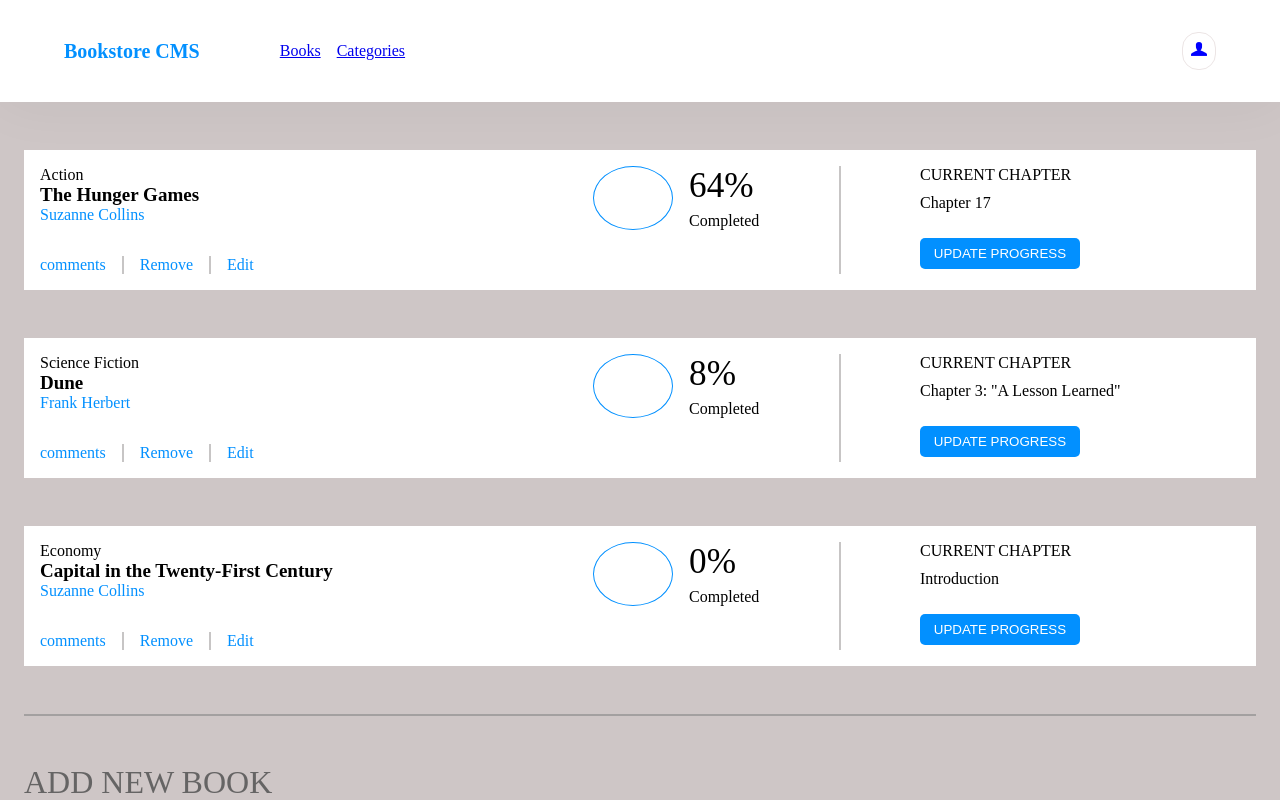
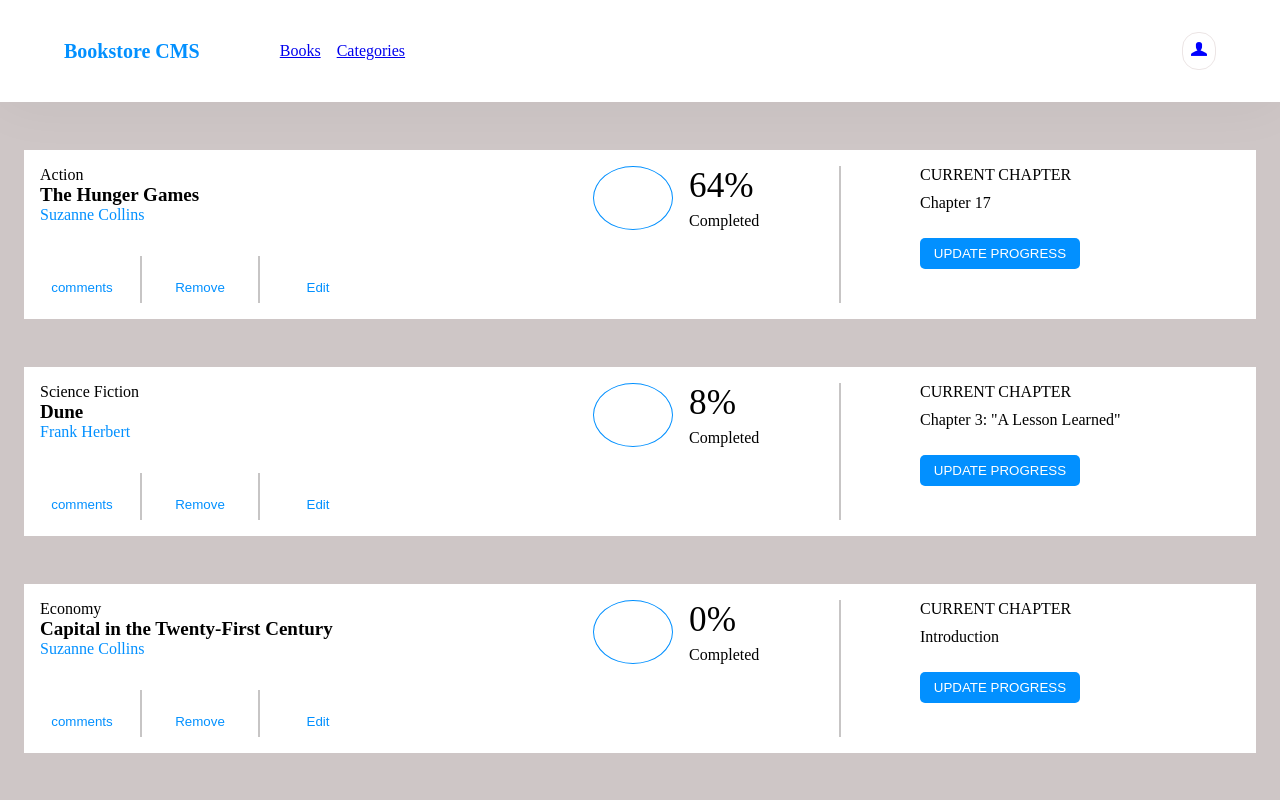
Before and after one commit to fatmahussein/book-store, a React (Create React App) app: page / in a window 1280 px wide. Shown: the top 800 px of the page. Built offline with nearby package versions, Linux system fonts and the light colour scheme.

Commit message:
update README.md

```diff
--- a/package.json
+++ b/package.json
@@ -17,6 +17,7 @@
     "eslint-plugin-jsx-a11y": "^6.7.1",
     "eslint-plugin-react": "^7.33.1",
     "eslint-plugin-react-hooks": "^4.6.0",
+    "prop-types": "^15.8.1",
     "react": "^18.2.0",
     "react-dom": "^18.2.0",
     "react-router-dom": "^6.15.0",
--- /dev/null
+++ b/src/components/BookList.js
@@ -0,0 +1,64 @@
+import React from 'react';
+import PropTypes from 'prop-types';
+import './book.css';
+
+const BookList = ({ books }) => (
+  <div>
+    <ul className="card">
+      {books.map((book) => (
+        <li key={book.id} className="cardlist">
+          <div className="columns">
+            <div className="col1">
+              <p>{book.category}</p>
+              <h1>{book.name}</h1>
+              <p id="author" className="i">
+                {book.author}
+              </p>
+              <div className="comment">
+                <button type="submit" className="i" id="btn">comments</button>
+                <div className="border" />
+                <button type="submit" className="i" id="btn">Remove</button>
+                <div className="border" />
+                <button type="submit" className="i" id="btn">Edit</button>
+              </div>
+            </div>
+
+            <div className="col2">
+              <div className="progress" />
+              <div className="percentage">
+                <p className="Percent">
+                  {book.percentageComplete}
+                  %
+                </p>
+                <p>Completed</p>
+              </div>
+            </div>
+
+            <div className="border" />
+
+            <div className="col3">
+              <p>CURRENT CHAPTER</p>
+              <p>{book.currentChapter}</p>
+              <button type="button">UPDATE PROGRESS</button>
+            </div>
+          </div>
+        </li>
+      ))}
+    </ul>
+  </div>
+);
+
+BookList.propTypes = {
+  books: PropTypes.arrayOf(
+    PropTypes.shape({
+      id: PropTypes.number.isRequired,
+      category: PropTypes.string.isRequired,
+      name: PropTypes.string.isRequired,
+      author: PropTypes.string.isRequired,
+      percentageComplete: PropTypes.number.isRequired,
+      currentChapter: PropTypes.string.isRequired,
+    }),
+  ).isRequired,
+};
+
+export default BookList;
--- a/src/components/Bookcard.js
+++ b/src/components/Bookcard.js
@@ -1,4 +1,4 @@
-import './book.css';
+import BookList from './BookList';
 
 function Bookcard() {
   const books = [
@@ -27,58 +27,7 @@
       id: 3,
     },
   ];
-  return (
-
-    <ul className="card">
-
-      {books.map((book) => (
-
-        <>
-          <li key={book.id} className="cardlist">
-            <div className="columns">
-
-              <div className="col1">
-                <p>{book.category}</p>
-                <h1>{book.name}</h1>
-                <p id="author" className="i">{book.author}</p>
-                <div className="comment">
-                  <p className="i">comments</p>
-                  <div className="border" />
-                  <p className="i">Remove</p>
-                  <div className="border" />
-                  <p className="i">Edit</p>
-                </div>
-              </div>
-
-              <div className="col2">
-                <div className="progress" />
-                <div className="percentage">
-                  <p className="Percent">
-                    {book.percentageComplete}
-                    %
-                  </p>
-
-                  <p>Completed</p>
-                </div>
-              </div>
-
-              <div className="border" />
-
-              <div className="col3">
-                <p>CURRENT CHAPTER</p>
-                <p>{book.currentChapter}</p>
-                <button type="button">UPDATE PROGRESS</button>
-              </div>
-
-            </div>
-          </li>
-        </>
-
-      ))}
-
-    </ul>
-
-  );
+  return <BookList books={books} />;
 }
 
 export default Bookcard;
--- a/src/components/book.css
+++ b/src/components/book.css
@@ -116,3 +116,7 @@
   align-items: center;
   margin-top: 0;
 }
+
+#btn {
+  background-color: white;
+}
```
Also changed, not shown: 2 other files (tests, documents, lock files or other folders).
